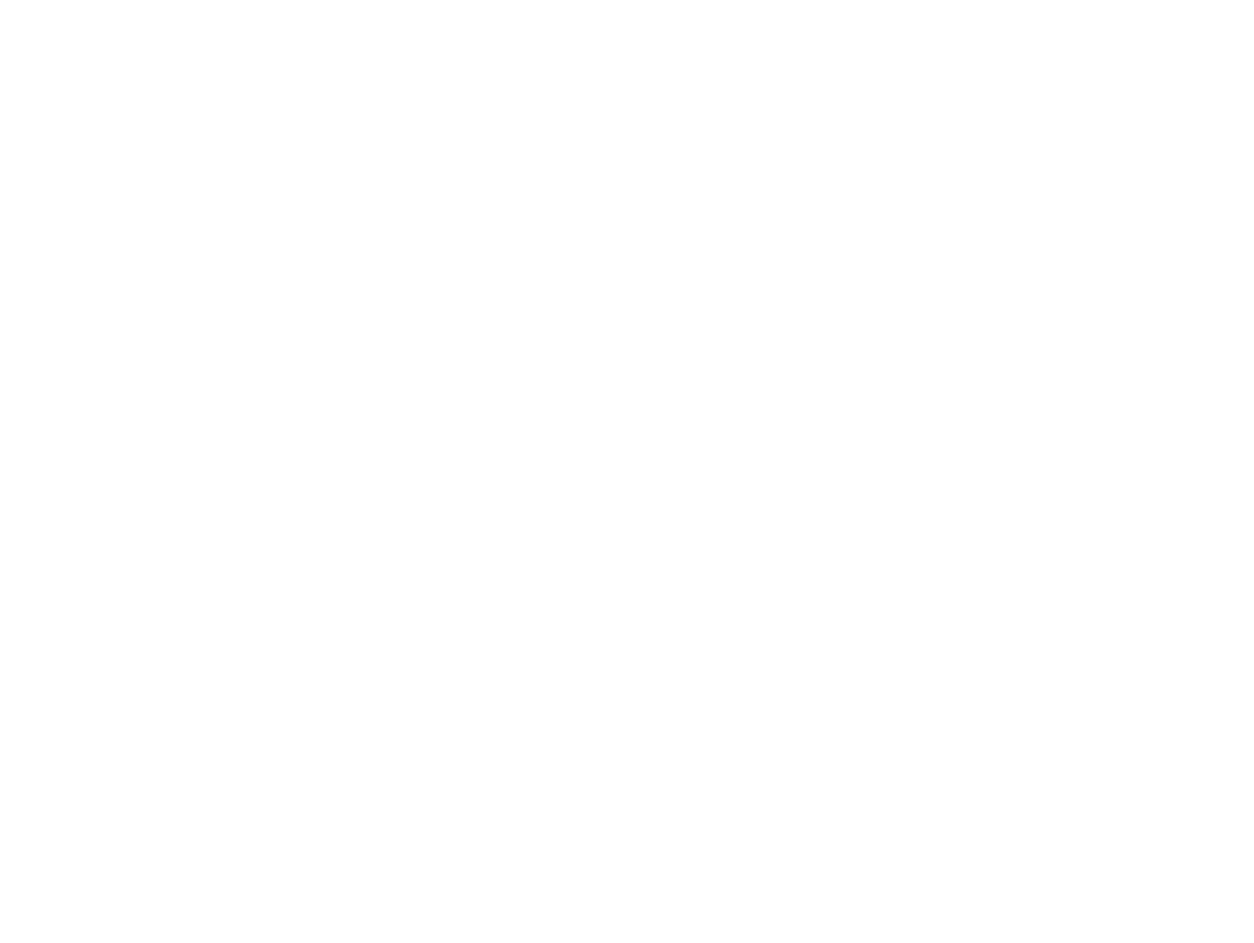
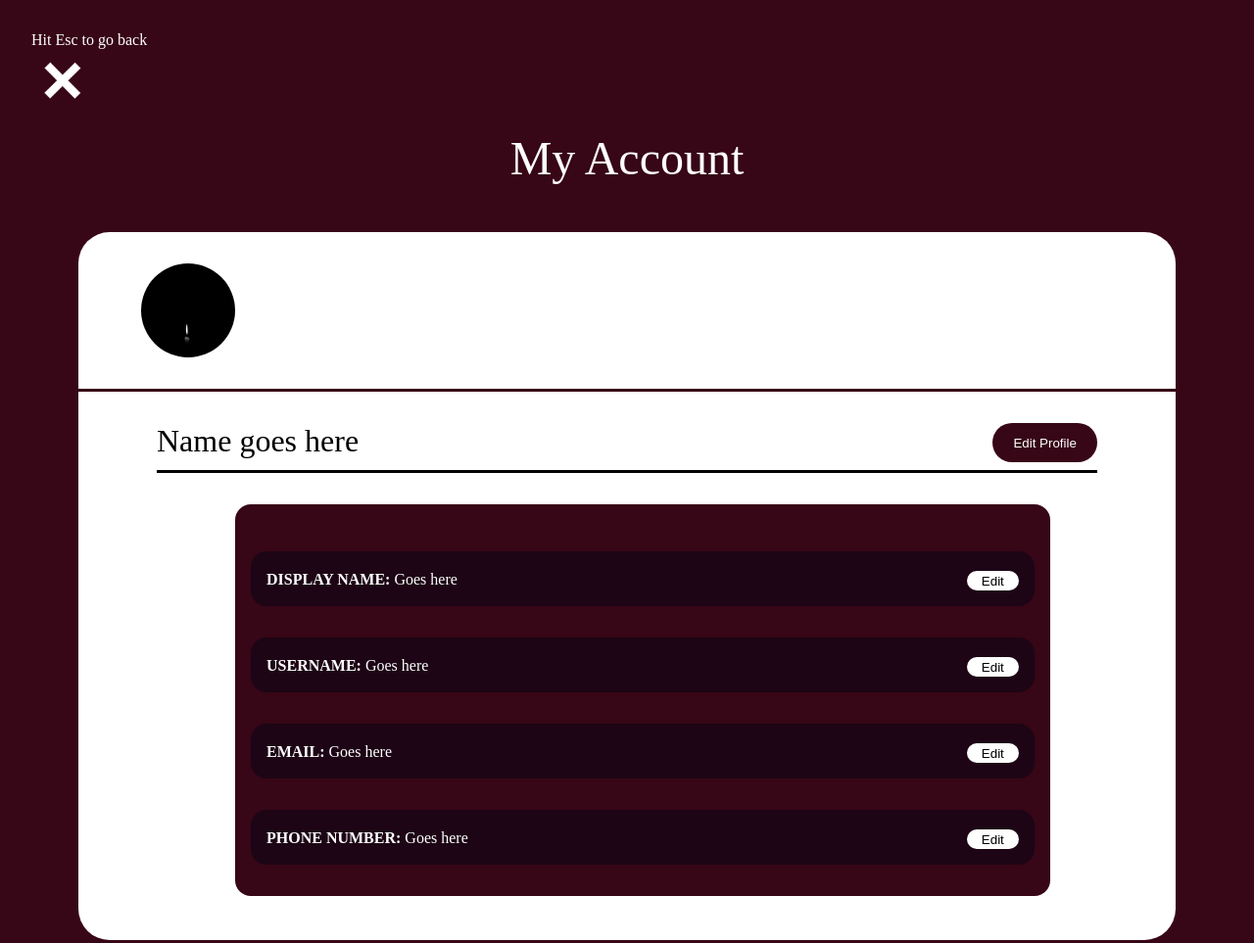
Before and after one commit to imoudu13/GuildTalk, a plain HTML site: page FrontEnd/ProfilePage.html in a window 1280 px wide. Shown: the whole page at 98% size. Before the commit the page ends 800 px from the top, so only its background shows below. Drawn offline with Linux system fonts and the light colour scheme.

Commit message:
Created the profile page and style sheets

```diff
--- a/FrontEnd/ProfilePage.html
+++ b/FrontEnd/ProfilePage.html
@@ -3,8 +3,43 @@
 <head>
     <meta charset="UTF-8">
     <title>Title</title>
+    <link rel="stylesheet" href="css/ProfilePage.css">
 </head>
 <body>
 
+    <div id="exit_div">
+        <p>Hit Esc to go back</p>
+        <img src="images/exit_button.png" alt="escape">
+    </div>
+
+    <div id="myaccount"> <p>My Account</p> </div>
+
+    <main>
+        <div id="banner">
+        <!-- Some images will go here eventually -->
+
+            <img src="images/black.jpg" alt="profile_pic" id="profile_pic">
+        </div>
+        <div id="information">
+            <div id="name">
+                <p>Name goes here <button type="button">Edit Profile</button></p>
+            </div>
+        <!-- This is for showing the actual information-->
+            <div id="more_info">
+                <div class="user_information">
+                    <p><b>DISPLAY NAME: </b> Goes here <button type="button">Edit</button></p>
+                </div>
+                <div class="user_information">
+                    <p><b>USERNAME: </b> Goes here <button type="button">Edit</button></p>
+                </div>
+                <div class="user_information">
+                    <p><b>EMAIL: </b> Goes here <button type="button">Edit</button></p>
+                </div>
+                <div class="user_information">
+                    <p><b>PHONE NUMBER: </b> Goes here <button type="button">Edit</button></p>
+                </div>
+            </div>
+        </div>
+</main>
 </body>
 </html>
--- /dev/null
+++ b/FrontEnd/css/ProfilePage.css
@@ -0,0 +1,125 @@
+body{
+    margin: 0;
+    padding: 0;
+    background-color: #370617;
+}
+main{
+    margin-top: 2em;
+    height: 100%;
+    width: 100%;
+}
+/*This is for the stuff in the header*/
+#myaccount {
+    position: relative;
+    text-align: center;
+    margin: 0 auto 0 auto;
+    width: 10em;
+    font-size: 3em;
+    color: white;
+}
+#exit_div{
+    position: relative;
+    left: 2em;
+    top: 2em;
+    width: 12em;
+}
+#exit_div img{
+    width: 4em;
+    height: 4em;
+    margin: auto;
+}
+#exit_div p{
+    color: white;
+    margin: auto;
+}
+/* This is for the pad in the middle that displays the user information */
+#banner {
+    text-align: center; /* Center the inline content inside #banner */
+    margin: 0 auto; /* Center #banner itself horizontally */
+    display: block; /* Make the image a block element for margin auto to work */
+    height: 10em;
+    width: 70em;
+    background-color: white;
+    /* This is for rounding the top two corners of the div that will eventually hold an image for a users banner*/
+    border-radius: 2em 2em 0 0;
+}
+#profile_pic{
+    position: relative;
+    float: left;
+    margin-top: 2em;
+    margin-left: 4em;
+    height: 6em;
+    width: 6em;
+    border-radius: 6em;
+}
+#information{
+    border-top: solid;
+    border-color: #370617;
+    border-radius: 0 0 2em 2em;
+    margin-left: auto;
+    margin-right: auto;
+    margin-bottom: 10em;
+    width: 70em;
+    height: 35em;
+    background-color: white;
+}
+/*This is for the users name and button */
+#name{
+    background-color: #ffff;
+    margin: 0 5em;
+    height: 5em;
+    border-bottom-color: #1d0515;
+    border-bottom: solid;
+}
+#information #name p{
+    position: relative;
+    width: 100%;
+    float: left;
+    font-size: 2em;
+}
+#information #name button{
+    position: relative;
+    float: right;
+    height: 3em;
+    width: 8em;
+    background-color: #370617;
+    border: 0;
+    border-radius: 3em 3em 3em 3em;
+    color: white;
+}
+/* This is for the purple pad in the middle containing the users email, username etc.*/
+#more_info{
+    border-top-color: #1d0515;
+    position: absolute;
+    background-color: #370617;
+    height: 25em;
+    width: 50em;
+    margin: 2em 10em 0 10em;
+    border-radius: 1em 1em 1em 1em;
+    padding-left: 1em;
+    padding-right: 1em;
+}
+.user_information:first-child{
+    margin-top: 3em;
+}
+.user_information:last-child{
+    margin-bottom: 3em;
+}
+.user_information{
+    background-color: #1d0515;
+    height: 3em;
+    padding: .25em 1em;
+    margin-bottom: 2em;
+    border-radius: 1em 1em 1em 1em;
+}
+.user_information p{
+    color: white;
+}
+.user_information button{
+    width: 4em;
+    height: 1.5em;
+    float: right;
+    background-color: white;
+    border: 0;
+    border-radius: 1em 1em 1em 1em;
+}
```
Also changed, not shown: FrontEnd/images/black.jpg (added), FrontEnd/images/exit_button.png (added).
